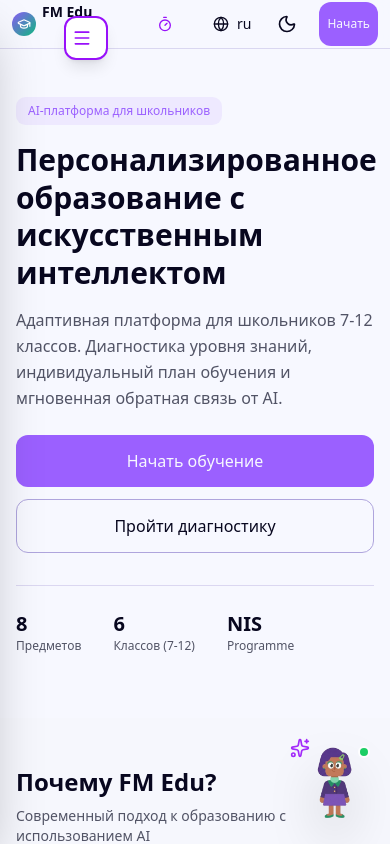
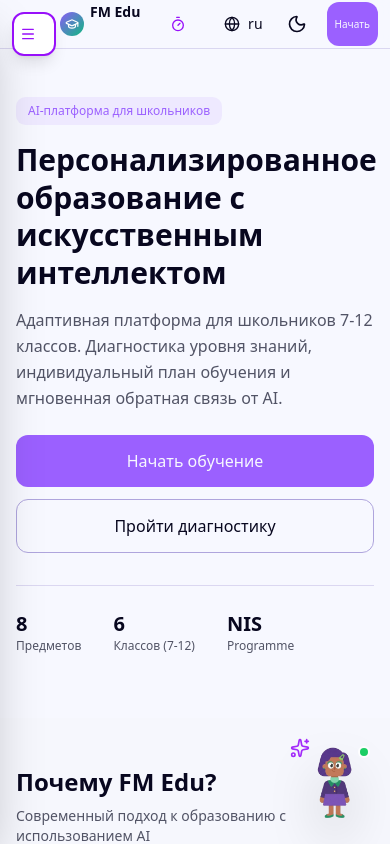
Before and after one commit to ulacoder/FM-Edu, a Next.js app: page / in a window 390 px wide. Shown: the top 844 px of the page. Built offline with nearby package versions, Linux system fonts and the light colour scheme.

Commit message:
Mobile navbar fixes: burger left of logo, smaller gaps, smaller dashboard button

```diff
--- a/components/header.tsx
+++ b/components/header.tsx
@@ -91,7 +91,7 @@ export function Header() {
     <nav className="border-b border-border/40 backdrop-blur-sm sticky top-0 z-50 bg-background/80">
       <div className="max-w-7xl mx-auto px-3 sm:px-6 lg:px-8">
         <div className="flex justify-between items-center h-12 sm:h-16">
-          <div className="flex items-center gap-1.5 sm:gap-2">
+          <div className="flex items-center gap-1.5 sm:gap-2 ml-12 sm:ml-0">
             <div className="w-6 h-6 sm:w-8 sm:h-8 gradient-primary rounded-lg flex items-center justify-center">
               <GraduationCap className="w-3.5 h-3.5 sm:w-5 sm:h-5 text-white" />
             </div>
@@ -100,7 +100,7 @@ export function Header() {
             </Link>
           </div>
 
-          <div className="flex items-center gap-1.5 sm:gap-3">
+          <div className="flex items-center gap-1 sm:gap-3">
             {/* Pomodoro Timer Button - только на мобиле */}
             <button
               onClick={handleOpenPomodoroTimer}
@@ -116,13 +116,13 @@ export function Header() {
               <>
                 <span className="text-xs sm:text-sm font-medium hidden md:inline">{userName}</span>
                 <Link href={getDashboardLink()}>
-                  <button className="px-2 py-1.5 sm:px-4 sm:py-2 text-xs sm:text-sm font-medium text-primary-foreground bg-primary hover:bg-primary/90 active:scale-[0.98] rounded-lg transition-all">
+                  <button className="px-2 py-1 sm:px-4 sm:py-2 text-[10px] sm:text-sm font-medium text-primary-foreground bg-primary hover:bg-primary/90 active:scale-[0.98] rounded-lg transition-all">
                     {t('dashboard')}
                   </button>
                 </Link>
                 <button
                   onClick={handleLogout}
-                  className="px-2 py-1.5 sm:px-4 sm:py-2 text-xs sm:text-sm font-medium hover:text-primary transition-colors hidden sm:inline-block"
+                  className="px-2 py-1 sm:px-4 sm:py-2 text-xs sm:text-sm font-medium hover:text-primary transition-colors hidden sm:inline-block"
                 >
                   {t('logout')}
                 </button>
@@ -130,12 +130,12 @@ export function Header() {
             ) : (
               <>
                 <Link href="/login" className="hidden sm:inline-block">
-                  <button className="px-2 py-1.5 sm:px-4 sm:py-2 text-xs sm:text-sm font-medium hover:text-primary transition-colors">
+                  <button className="px-2 py-1 sm:px-4 sm:py-2 text-xs sm:text-sm font-medium hover:text-primary transition-colors">
                     {t('login')}
                   </button>
                 </Link>
                 <Link href="/register">
-                  <button className="px-2 py-1.5 sm:px-4 sm:py-2 text-xs sm:text-sm font-medium text-primary-foreground bg-primary hover:bg-primary/90 active:scale-[0.98] rounded-lg transition-all">
+                  <button className="px-2 py-1 sm:px-4 sm:py-2 text-[10px] sm:text-sm font-medium text-primary-foreground bg-primary hover:bg-primary/90 active:scale-[0.98] rounded-lg transition-all">
                     {t('start')}
                   </button>
                 </Link>
--- a/components/sidebar.tsx
+++ b/components/sidebar.tsx
@@ -123,10 +123,10 @@ export function Sidebar() {
       {!isOpen && (
         <button
           onClick={() => setIsOpen(true)}
-          className="fixed top-4 left-16 sm:left-4 z-[100] p-1.5 sm:p-2 bg-card border-2 border-purple-600 rounded-lg shadow-lg hover:bg-muted transition-colors"
+          className="fixed top-3 left-3 sm:top-4 sm:left-4 z-[100] p-1.5 sm:p-2 bg-card border-2 border-purple-600 rounded-lg shadow-lg hover:bg-muted transition-colors"
           aria-label="Toggle menu"
         >
-          <Menu className="w-5 h-5 sm:w-6 sm:h-6 text-purple-600" />
+          <Menu className="w-4 h-4 sm:w-6 sm:h-6 text-purple-600" />
         </button>
       )}
 
```
